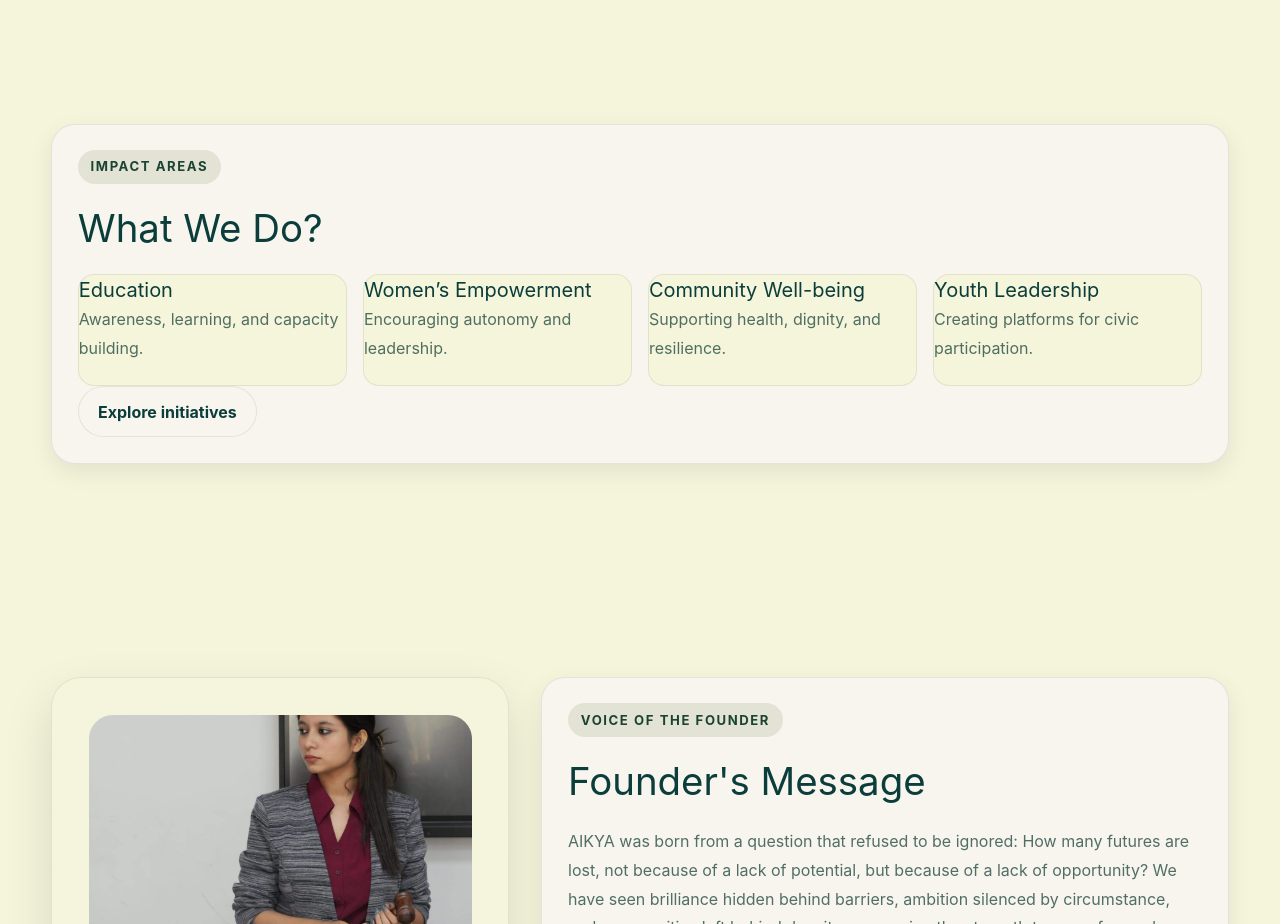
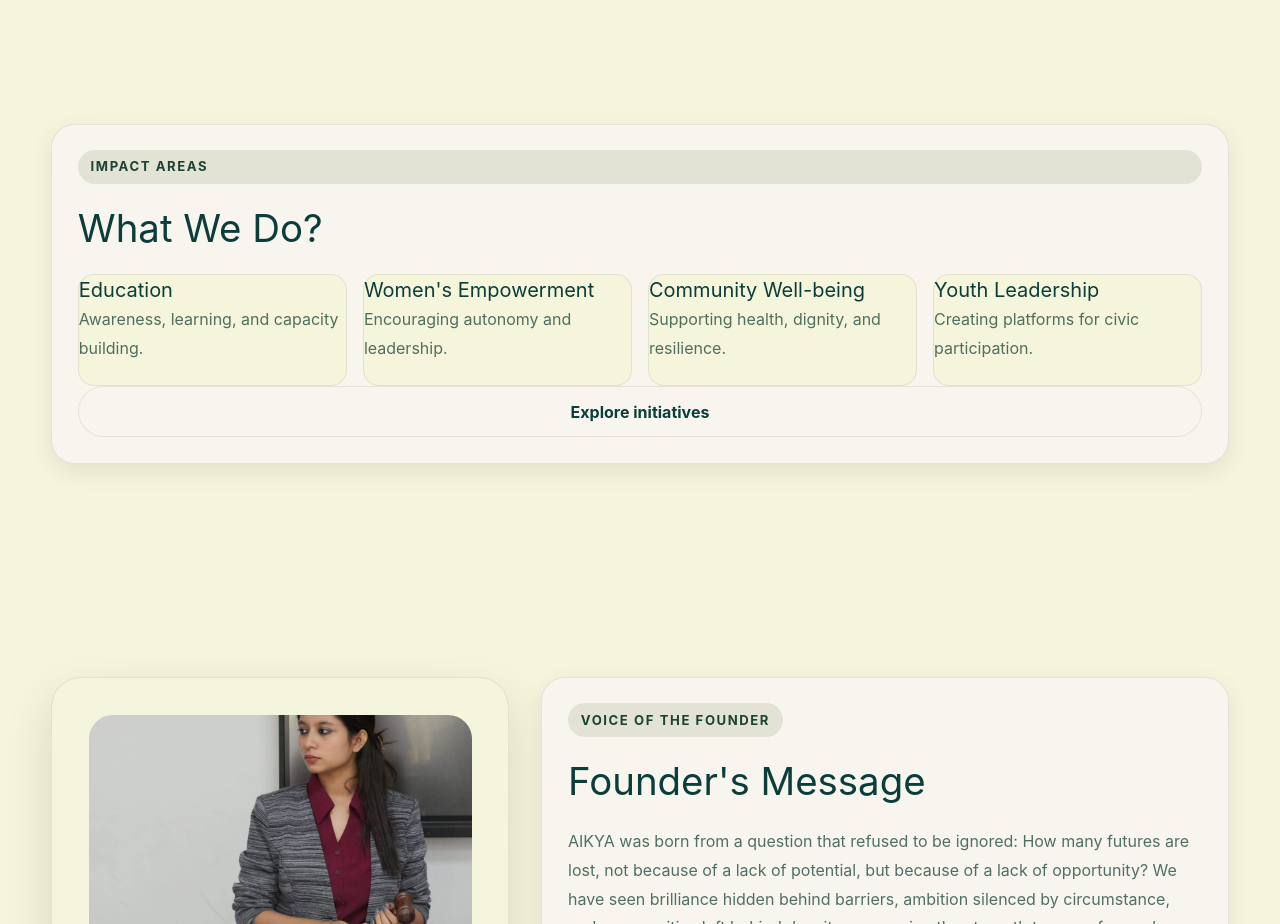
Before and after one commit to AIKYAFOUNDATION/CODE_AIKYA_FOUNDATION, a Next.js app in the folder aikya-website/: page / in a window 1280 px wide. Shown: the part 2060-2984 px from the top of the page. Built offline with nearby package versions, Linux system fonts and the light colour scheme.

Commit message:
Update WhatWeDoPreview to fill box height on desktop

```diff
--- a/aikya-website/components/home/WhatWeDoPreview.tsx
+++ b/aikya-website/components/home/WhatWeDoPreview.tsx
@@ -3,19 +3,19 @@ import Link from "next/link";
 export default function WhatWeDoPreview() {
   return (
     <section className="section-padding">
-      <div className="container-custom surface-card">
+      <div className="container-custom surface-card h-full flex flex-col">
         <div className="pill">Impact areas</div>
         <h2>What We Do?</h2>
-        <div className="grid gap-4 md:grid-cols-2 xl:grid-cols-4">
+        <div className="grid gap-4 md:grid-cols-2 xl:grid-cols-4 flex-grow">
           {[
             { title: "Education", text: "Awareness, learning, and capacity building." },
-            { title: "Women’s Empowerment", text: "Encouraging autonomy and leadership." },
+            { title: "Women's Empowerment", text: "Encouraging autonomy and leadership." },
             { title: "Community Well-being", text: "Supporting health, dignity, and resilience." },
             { title: "Youth Leadership", text: "Creating platforms for civic participation." },
           ].map((item) => (
-            <div key={item.title} className="rounded-2xl border border-[var(--border)] bg-[var(--background)] p-6 min-h-28 flex flex-col">
+            <div key={item.title} className="rounded-2xl border border-[var(--border)] bg-[var(--background)] p-6 min-h-28 flex flex-col h-full">
               <h3>{item.title}</h3>
-              <p className="mt-2 text-sm text-[var(--muted)] break-words">{item.text}</p>
+              <p className="mt-2 text-sm text-[var(--muted)] break-words flex-grow">{item.text}</p>
             </div>
           ))}
         </div>
```
